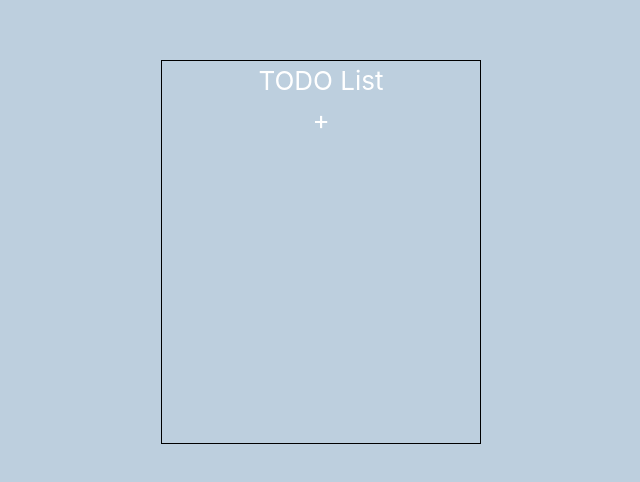
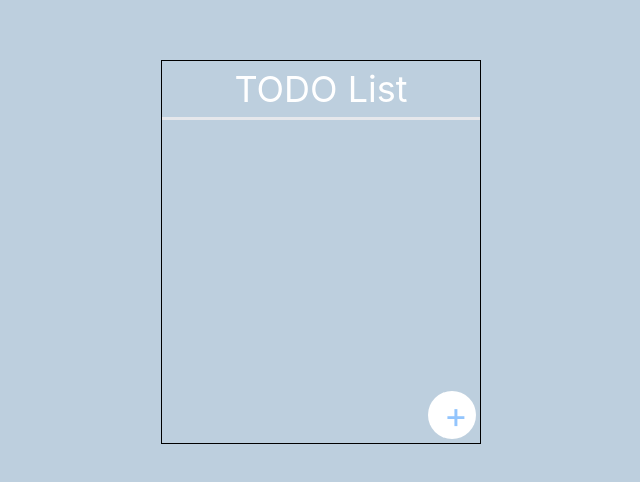
Before and after one commit to yoshikawa11/React100, a React (Create React App) app in the folder React100Knocks/: page / in a window 1280 px wide. Shown: the part 148-630 px from the top of the page, without its empty margins (319-959 px from the left). Built offline with nearby package versions, Linux system fonts and the light colour scheme; the HTML template or start-up script is replaced by a standard one.

Commit message:
削除ボタンを作成

```diff
--- a/React100Knocks/src/component/Todo.tsx
+++ b/React100Knocks/src/component/Todo.tsx
@@ -1,6 +1,7 @@
 import { FC, useState } from "react"
 import task from "./todo/task";
 import Modal from "./todo/Modal";
+
 
 function Todo() {
     const [show, setShow] = useState(false);
@@ -16,7 +17,16 @@ function Todo() {
         return (
           <>
             {items.map((item) => (
-              <div key={item.id}>{item.item}</div>
+                <div key={item.id} className="text-left relative">
+                    <input
+                        type="checkbox"
+                        className="w-4 h-4 ms-3"
+                    />
+                        <span className="ms-2 text-lg text-black">
+                            {item.item}
+                        </span>
+                        <button className="absolute inset-y-0 right-3">✗</button>
+                </div>
             ))}
           </>
         );
@@ -28,10 +38,10 @@ function Todo() {
 
     return (
         <>
-        <p className="container border border-black w-80 h-96">
-            <div>TODO List</div>
-            <div>{<TaskList />}</div>
-            <button onClick={modalOpen}>+</button>
+        <p className="container border border-black w-80 h-96 relative">
+            <div className="border-b-2 border-grey text-4xl p-2 text-white">TODO List</div>
+            <div className="divide-y divide-grey border-b border-grey">{<TaskList />}</div>
+            <button className="absolute bottom-1 right-1 rounded-full bg-white w-12 h-12 text-4xl px-4 py-1 mt-1 text-blue-300" onClick={modalOpen}>+</button>
             <Modal show={show} switchShow={switchShow} addTask={addTask} />
         </p>
         </>
--- a/React100Knocks/src/component/todo/Modal.tsx
+++ b/React100Knocks/src/component/todo/Modal.tsx
@@ -42,7 +42,7 @@ const Modal: FC<ModalProps> = ({ show, switchShow, addTask }) => {
             setNewTask('');
             setErrorMessage('');
         } else {
-            setErrorMessage('タスク名を入力してしてください！');
+            setErrorMessage('タスクを入力してください');
         }
     };
     const handleModalClose = () => {
@@ -55,14 +55,14 @@ const Modal: FC<ModalProps> = ({ show, switchShow, addTask }) => {
         return (
             <div id="overlay" style={overlayCss}>
                     <div id="content" style={contentCss}>
-                        <label className="text-l block">タスクを登録</label>
+                        <label className="text-lg block mb-2 font-bold">タスクを登録</label>
                         <input
                             type="text"
-                            className="w-full py-2 border-b focus:outline-none focus:border-b-2 focus:border-indigo-500 text-black"
+                            className="w-full py-2 border-b focus:outline-none focus:border-b-2 focus:border-indigo-500 text-black text-base"
                             value={newTask}
                             onChange={(e) => setNewTask(e.target.value)}
                         ></input>
-                        <p className="text-red-500 mt-1">{errorMessage}</p>
+                        <p className="text-red-500 mt-1 text-lg font-bold">{errorMessage}</p>
                         <p>
                             <button className="bg-blue-500 hover:bg-blue-400 text-white text-base rounded px-1 py-1 mt-2" onClick={handleAddTask}>保存</button>
                             <Spacer size={60} horizontal={true}/>
```
